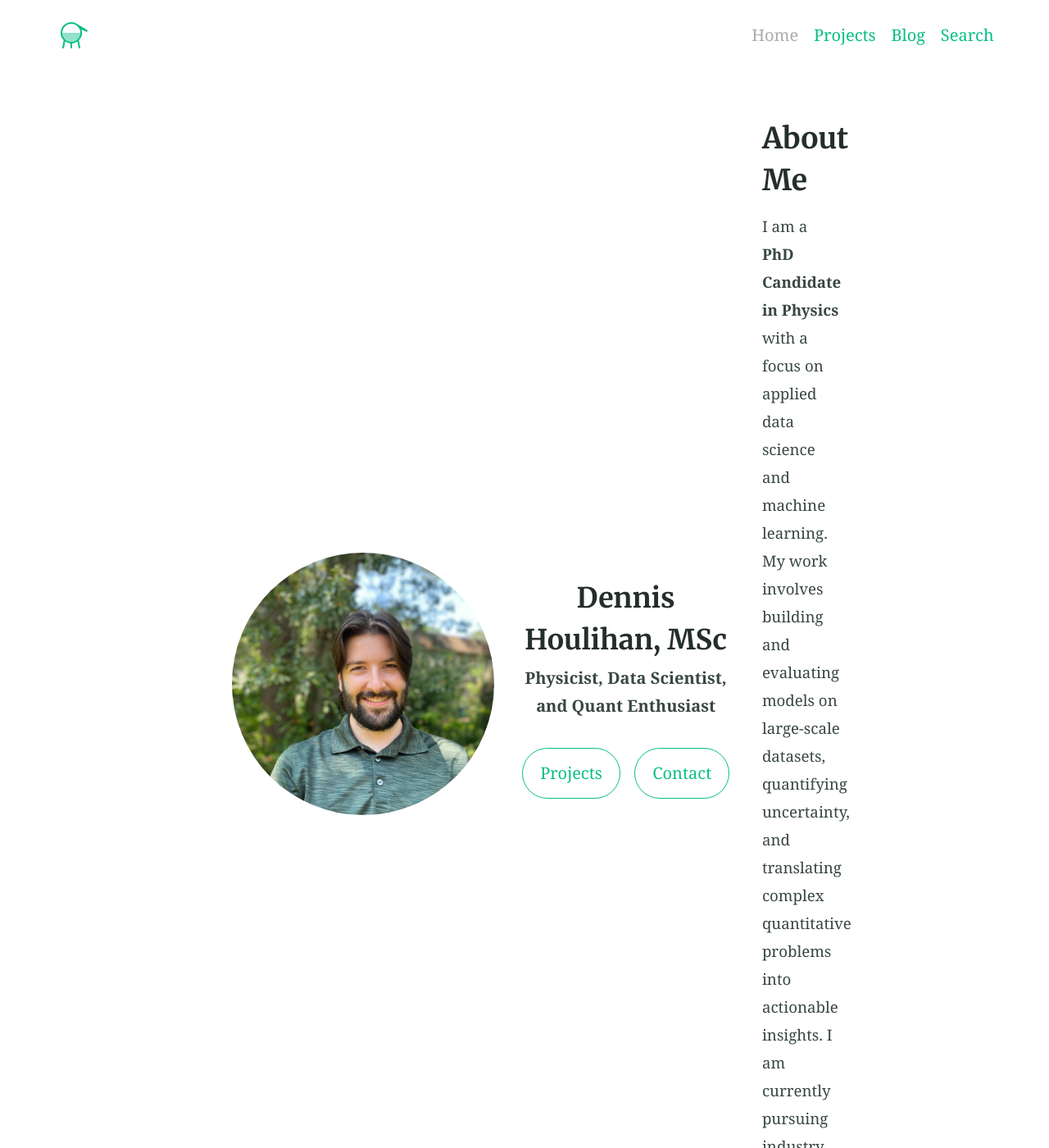
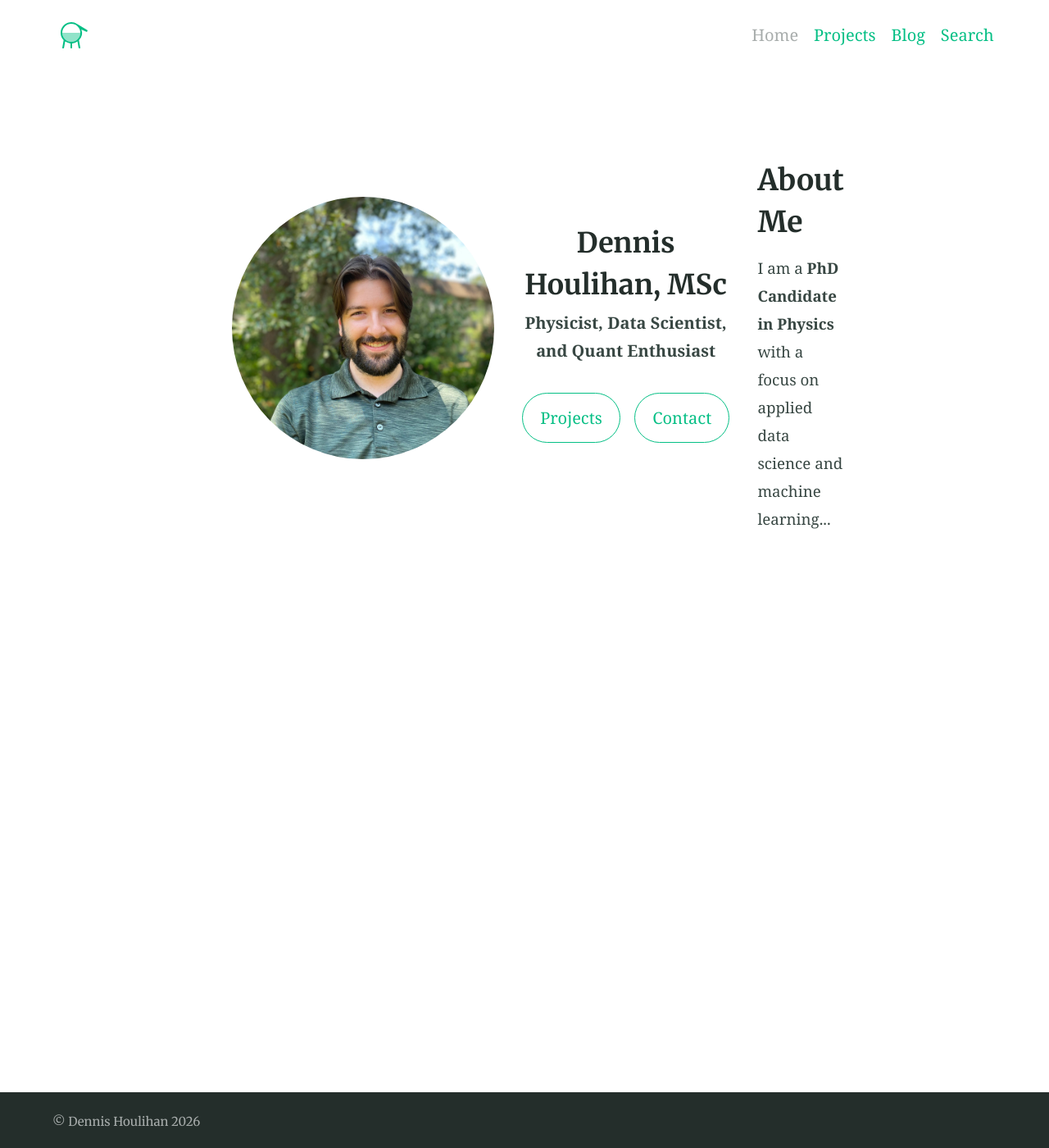
Before and after one commit to DJHoulihan/DJHoulihan.github.io, a Jekyll site: the page built from index.md, in a window 1280 px wide and 1400 px high. Shown: the whole window at 82% size. Built offline with Jekyll 4.4.1, drawn with Linux system fonts in a browser that asks for light colours; some of the changed text lies outside the part shown.

Commit message:
Update index.md

```diff
--- a/index.md
+++ b/index.md
@@ -39,14 +39,11 @@
 
 </div> <!-- ✅ CLOSE FLEX ROW -->
 
-<!-- ABOUT SECTION -->
 <section id="about" class="section-pad-small">
-  <div class="container">
-    <div class="glass-panel">
-      <h2>About Me</h2>
-      <p style="font-size: 1.1rem; margin-bottom: 20px;">
-        I am a <strong>PhD Candidate in Physics</strong> with a focus on applied data science and machine learning. My work involves building and evaluating models on large-scale datasets, quantifying uncertainty, and translating complex quantitative problems into actionable insights. I am currently pursuing industry data science roles.
-      </p>
-    </div>
+  <div class="glass-panel" style="max-width: 900px; margin-top: 3rem;">
+    <h2>About Me</h2>
+    <p style="font-size: 1.1rem; margin-bottom: 20px;">
+      I am a <strong>PhD Candidate in Physics</strong> with a focus on applied data science and machine learning...
+    </p>
   </div>
 </section>
```
